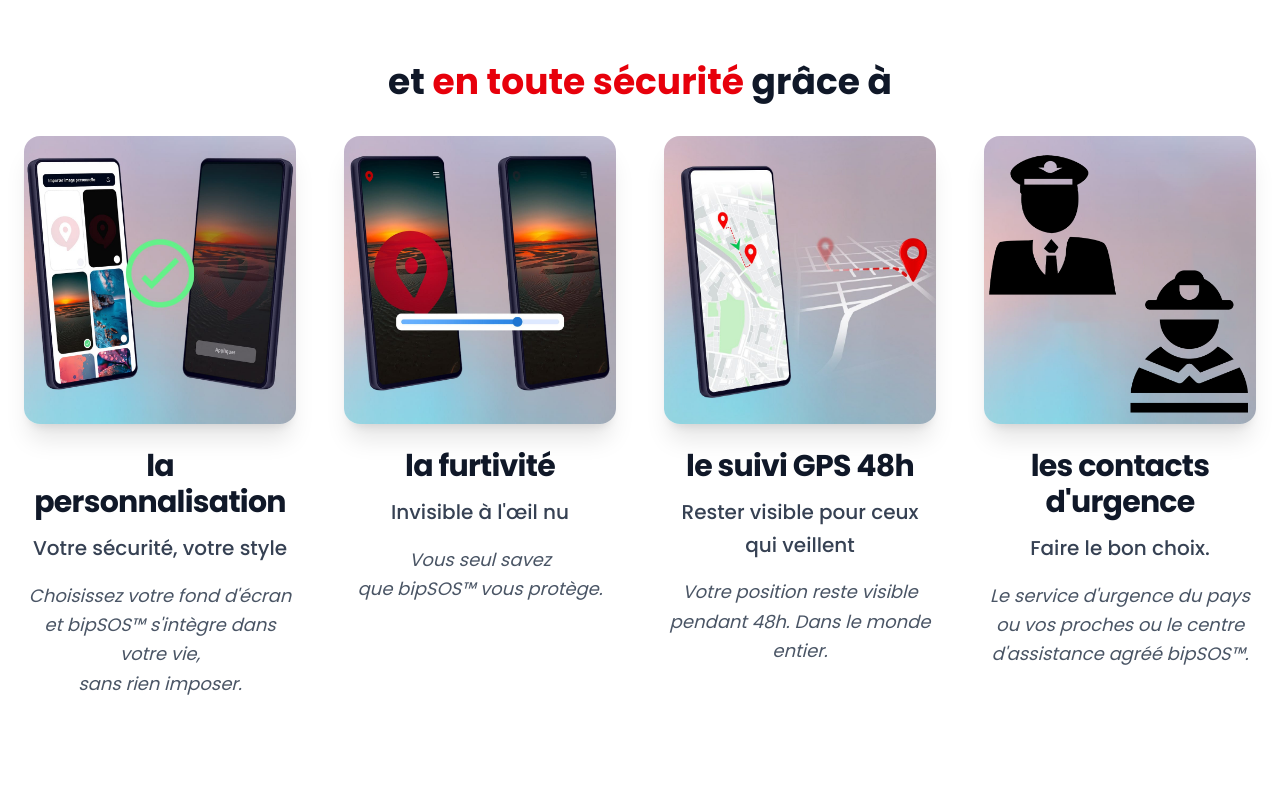
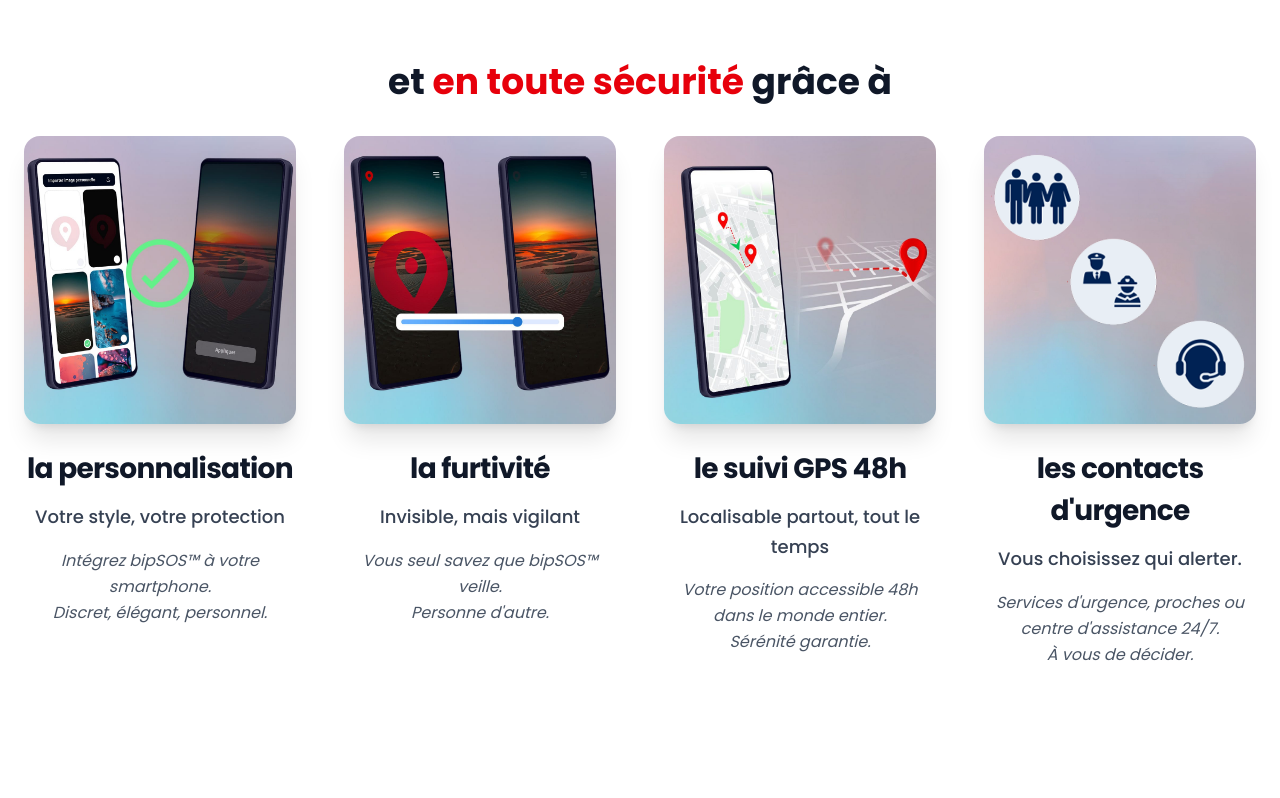
Before and after one commit to Miranto8080/bipsosprotest, a Next.js app: page / in a window 1280 px wide. Shown: the part 1622-2420 px from the top of the page. Built offline with nearby package versions, Linux system fonts and the light colour scheme.

Commit message:
fix : textes + images

```diff
--- a/components/HeroSection.tsx
+++ b/components/HeroSection.tsx
@@ -178,7 +178,7 @@ export default function HeroSection() {
           transition={{ delay: 1.4, duration: 0.6 }}
         >
           <Image
-            src="/images/foot.png"
+            src="/images/new.png"
             alt="Illustration entre sections"
             fill
             priority
--- a/components/ProtectionSection.tsx
+++ b/components/ProtectionSection.tsx
@@ -31,30 +31,30 @@ export default function ProtectionSection() {
   const features = [
     {
       title: "la personnalisation",
-      subtitle: "Votre sécurité, votre style",
+      subtitle: "Votre style, votre protection",
       image: "/images/personnalisation.jpeg",
       description:
-        "Choisissez votre fond d'écran\net bipSOS™ s'intègre dans votre vie,\nsans rien imposer.",
+        "Intégrez bipSOS™ à votre smartphone.\nDiscret, élégant, personnel.",
     },
     {
       title: "la furtivité",
-      subtitle: "Invisible à l'œil nu",
+      subtitle: "Invisible, mais vigilant",
       image: "/images/furtivite.jpeg",
-      description: "Vous seul savez\nque bipSOS™ vous protège.",
+      description: "Vous seul savez que bipSOS™ veille.\nPersonne d'autre.",
     },
     {
       title: "le suivi GPS 48h",
-      subtitle: "Rester visible pour ceux qui veillent",
+      subtitle: "Localisable partout, tout le temps",
       image: "/images/sos.jpg",
       description:
-        "Votre position reste visible\npendant 48h. Dans le monde entier.",
+        "Votre position accessible 48h dans le monde entier.\nSérénité garantie.",
     },
     {
       title: "les contacts d'urgence",
-      subtitle: "Faire le bon choix.",
-      image: "/images/4emes.png",
+      subtitle: "Vous choisissez qui alerter.",
+      image: "/images/46.png",
       description:
-        "Le service d'urgence du pays ou vos proches ou le centre d'assistance agréé bipSOS™.",
+        "Services d'urgence, proches ou centre d'assistance 24/7.\nÀ vous de décider.",
     },
   ];
 
@@ -170,16 +170,16 @@ export default function ProtectionSection() {
                 />
               </div>
 
-              <h3 className="text-2xl md:text-3xl font-bold text-gray-900 tracking-tight mb-3">
+              <h3 className="text-[22px] md:text-[28px] font-bold text-gray-900 tracking-tight mb-3">
                 {item.title}
               </h3>
 
-              <p className="text-lg md:text-xl text-gray-700 font-medium mb-4 leading-relaxed">
+              <p className="text-[16px] md:text-[18px] text-gray-700 font-medium mb-4 leading-relaxed">
                 {item.subtitle}
               </p>
 
               <div className="text-gray-600">
-                <p className="text-base md:text-lg leading-relaxed italic max-w-sm mx-auto whitespace-pre-line">
+                <p className="text-[14px] md:text-[16px] leading-relaxed italic max-w-sm mx-auto whitespace-pre-line">
                   {item.description}
                 </p>
               </div>
```
Also changed, not shown: public/images/46.png (added), public/images/new.png (added).
